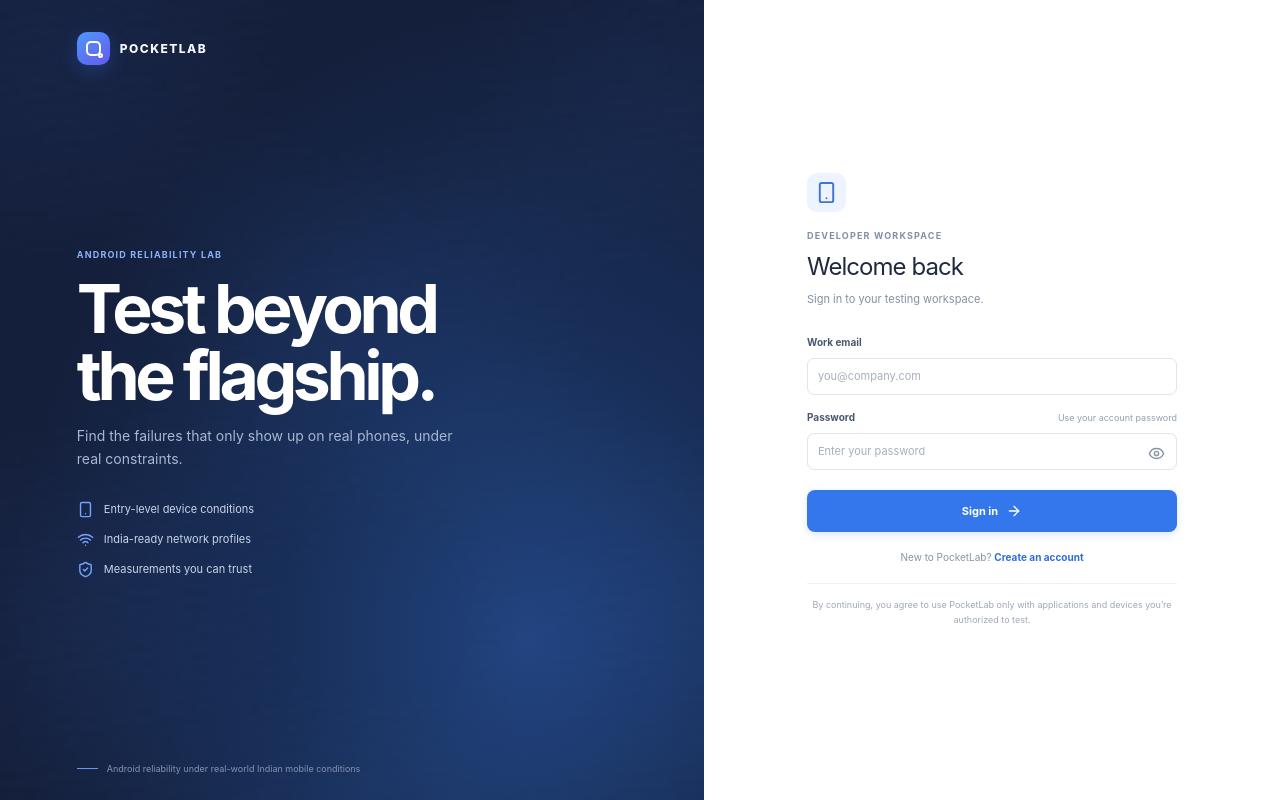
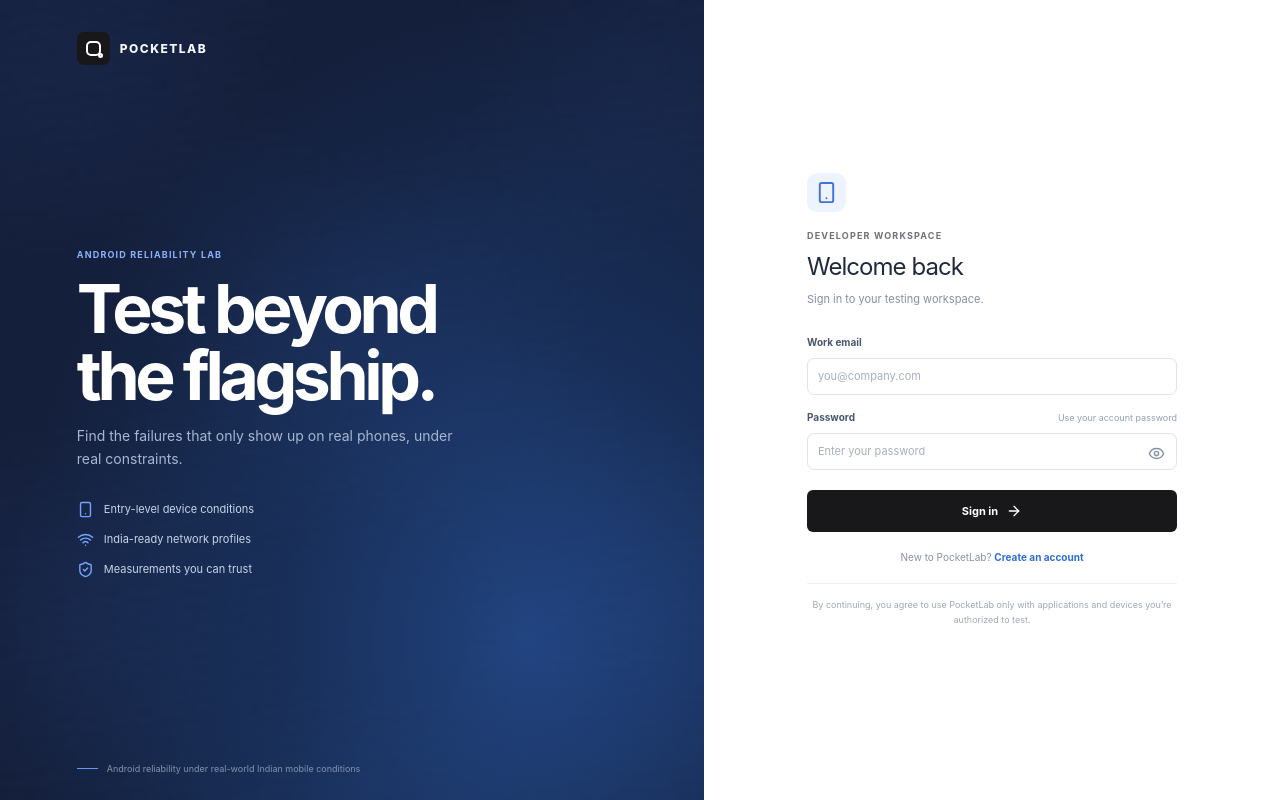
Before and after one commit to kartikkumarbadgujar/pocketlab, a React (Vite) app in the folder frontend/: page /login in a window 1280 px wide. Built offline with nearby package versions, Linux system fonts and the light colour scheme; no server answers.

Commit message:
Apply formal enterprise dashboard surfaces

```diff
--- a/frontend/src/index.css
+++ b/frontend/src/index.css
@@ -250,3 +250,72 @@ textarea { min-height: unset; resize: vertical; }
 .finding-evidence { display: grid; gap: 6px; margin-top: 9px; color: #647188; font-size: 9px; overflow-wrap: anywhere; }
 .finding-evidence small { color: #929cad; }
 @media (max-width: 650px) { .finding-behavior { grid-template-columns: 1fr; } }
+
+/* Formal, high-trust engineering dashboard surfaces */
+:root {
+  color: #09090B;
+  --navy: #F4F4F5;
+  --navy-soft: #FFFFFF;
+  --ink: #09090B;
+  --muted: #52525B;
+  --faint: #71717A;
+  --blue: #18181B;
+  --blue-dark: #27272A;
+  --border: #E4E4E7;
+  --canvas: #FAFAFA;
+  --surface: #FFFFFF;
+  --green: #52525B;
+  --rose: #52525B;
+  --amber: #B45309;
+  --cyan: #52525B;
+  --violet: #52525B;
+  background: #FAFAFA;
+}
+body,.app-shell,.app-main { background: #FAFAFA; color: #09090B; }
+.sidebar { color: #52525B; background: #F4F4F5; border-right: 1px solid #E4E4E7; }
+.brand-mark { background: #18181B; border-radius: 7px; box-shadow: none; }
+.brand-mark span { border-color: #fff; }
+.brand-mark span::after { background: #a1a1aa; border-color: #fff; }
+.brand-name { color: #09090B; }
+.brand-tagline,.workspace-switch span,.side-user span,.sidebar-note span:last-child { color: #71717A; }
+.workspace-switch,.side-user { border-color: #E4E4E7; }
+.workspace-switch { background: #fff; border-radius: 8px; }
+.workspace-avatar,.user-avatar,.topbar-avatar { color: #3F3F46; background: #F4F4F5; border: 1px solid #E4E4E7; }
+.workspace-switch strong,.side-user strong,.sidebar-note strong { color: #09090B; }
+.workspace-switch > svg,.sidebar .icon-button { color: #52525B; }
+.sidebar .icon-button:hover { background: #E4E4E7; }
+.nav-section-title { color: #71717A; }
+.side-link { color: #52525B; border: 1px solid transparent; border-radius: 6px; }
+.side-link:hover { background: #fff; color: #09090B; }
+.side-link.active { color: #09090B; background: #fff; border: 1px solid #E4E4E7; box-shadow: 0 1px 2px rgba(0,0,0,.04); }
+.side-link.active svg { color: #3F3F46; }
+.nav-new { color: #52525B; background: #F4F4F5; border: 1px solid #E4E4E7; }
+.sidebar-bottom,.side-user { border-color: #E4E4E7; }
+.online-dot { background: #71717A; box-shadow: none; }
+.topbar { background: rgba(255,255,255,.96); border-color: #E4E4E7; backdrop-filter: none; }
+.topbar-context,.breadcrumb-slash,.environment-pill,.topbar-current { color: #52525B; }
+.environment-pill { background: #fff; border-color: #E4E4E7; border-radius: 6px; }
+.page-content { background: #FAFAFA; }
+.page-heading h1,.card-heading h2,.faq-heading h2,.stat-value { color: #09090B; }
+.page-heading p,.recent-run-copy small,.stat-label,.stat-hint { color: #52525B; }
+.eyebrow,.chart-range { color: #71717A; }
+.button-primary { color: #fff; background: #18181B; border-radius: 6px; box-shadow: none; }
+.button-primary:hover:not(:disabled) { background: #27272A; box-shadow: none; }
+.text-link,.icon-link:hover { color: #0F766E; }
+.text-link:hover { color: #115E59; }
+.surface-card { background: #fff; border: 1px solid #E4E4E7; border-radius: 8px; box-shadow: none; }
+.stat-icon,.stat-icon.violet,.stat-icon.green,.stat-icon.rose,.stat-icon.amber,.stat-icon.cyan { color: #3F3F46; background: #F4F4F5; border: 1px solid #E4E4E7; border-radius: 6px; }
+.stat-card:nth-child(4) .stat-hint { color: #B45309; }
+.chart-legend { color: #52525B; }
+.chart-legend i { background: #0F766E; border-radius: 50%; }
+.chart-range,.recent-run-copy small { color: #71717A; }
+.chart-loading span { border-color: #E4E4E7; border-top-color: #0F766E; }
+.recent-run { border-color: #E4E4E7; }
+.recent-run-copy strong { color: #09090B; }
+.recent-run:hover .recent-run-copy strong { color: #0F766E; }
+.shortcut-card,.quick-link { background: #fff; border-color: #E4E4E7; border-radius: 8px; box-shadow: none; }
+.shortcut-icon,.shortcut-icon.violet,.shortcut-icon.cyan { color: #3F3F46; background: #F4F4F5; border: 1px solid #E4E4E7; border-radius: 6px; }
+.floating-dock { background: rgba(255,255,255,.98); border-color: #E4E4E7; border-radius: 8px; box-shadow: none; backdrop-filter: none; }
+.dock-link { color: #52525B; }
+.dock-link.active { color: #09090B; background: #F4F4F5; }
+button:focus-visible,a:focus-visible,input:focus-visible,textarea:focus-visible,select:focus-visible { outline-color: rgba(15,118,110,.32); }
```
